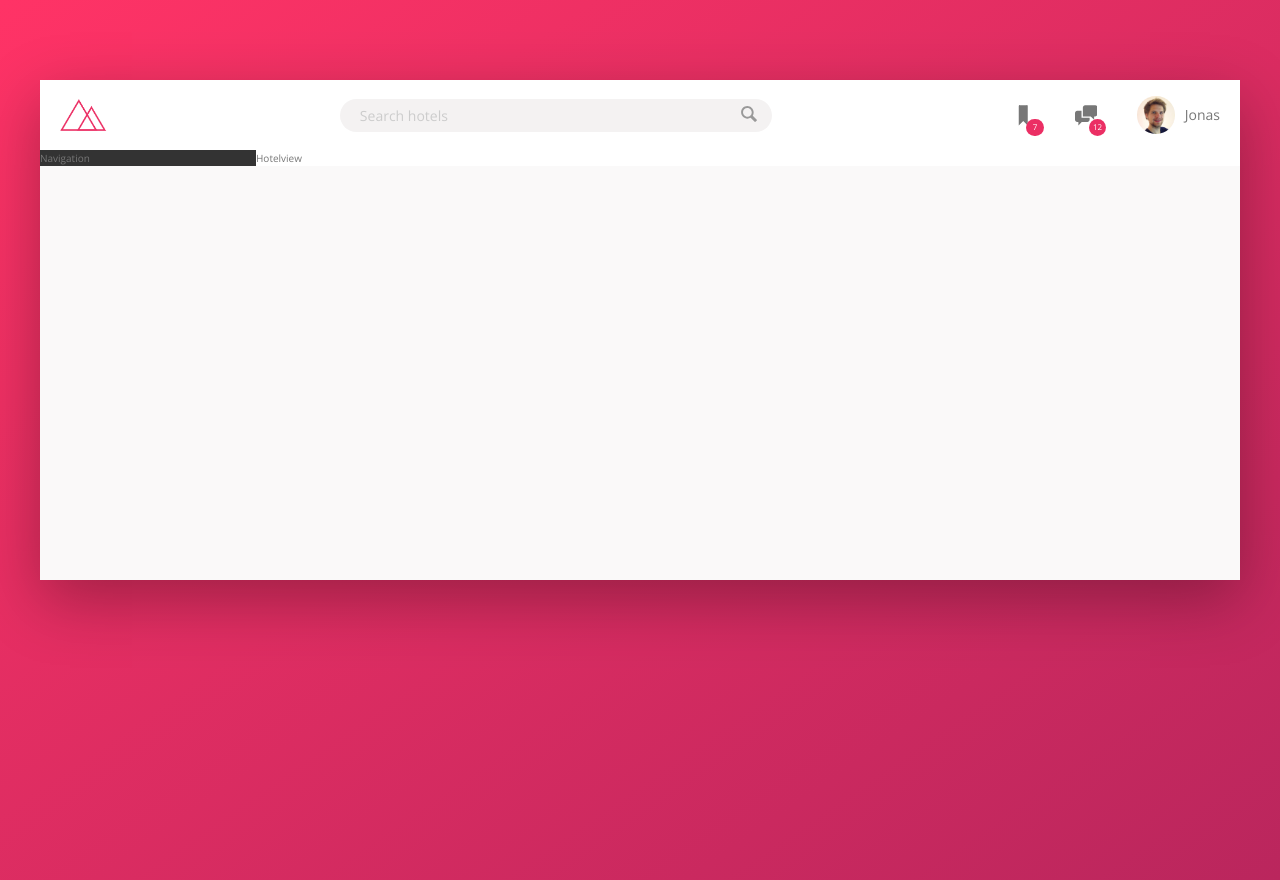
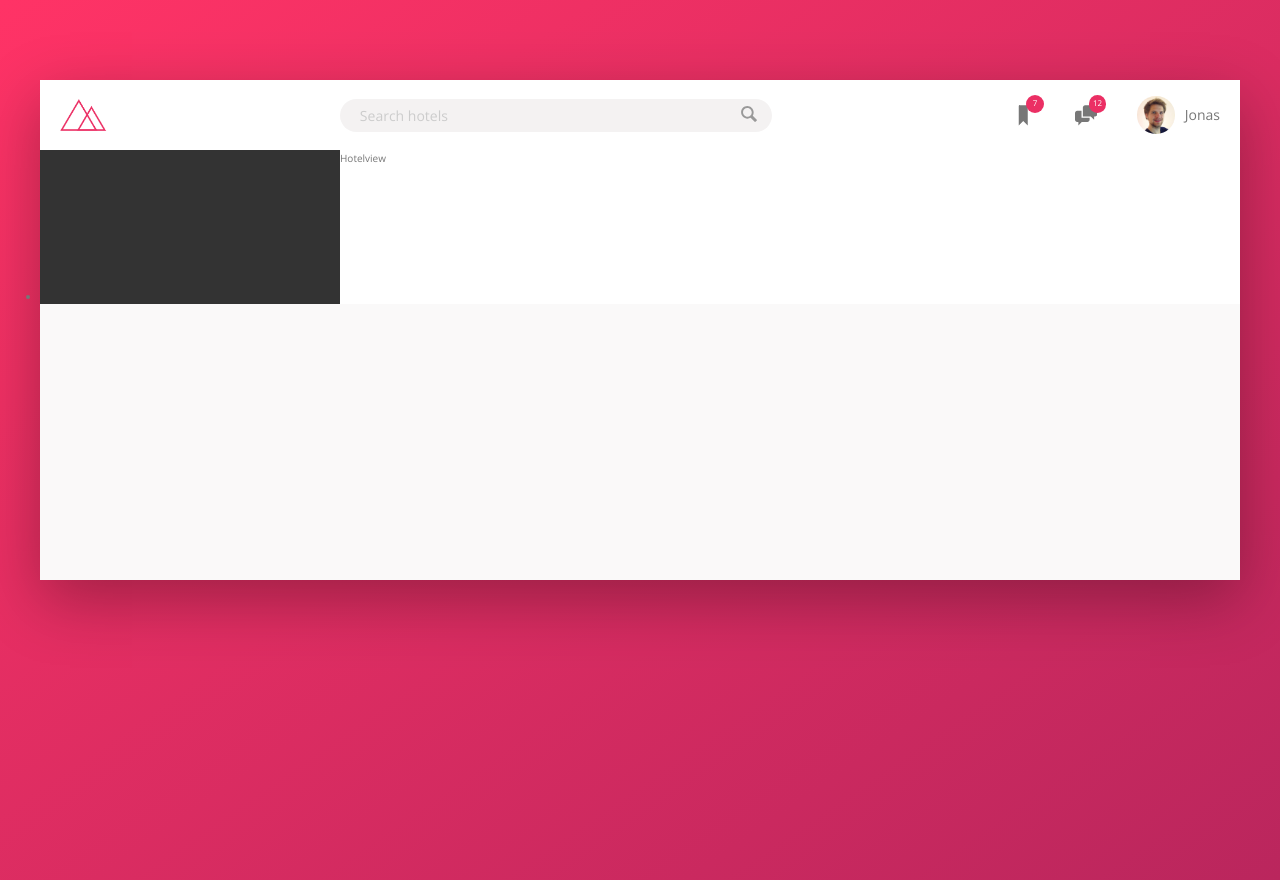
Before and after one commit to jinhanloh2021/Learn-advanced-CSS-SASS, a React (Create React App) app in the folder Trillo/: page / in a window 1280 px wide. Built offline with nearby package versions, Linux system fonts and the light colour scheme.

Commit message:
Changes.

```diff
--- a/Trillo/src/components/content/sidebar/Sidebar.tsx
+++ b/Trillo/src/components/content/sidebar/Sidebar.tsx
@@ -4,5 +4,17 @@ import './sidebar.scss';
 type Props = {};
 
 export default function Sidebar({}: Props) {
-  return <nav className="sidebar">Navigation</nav>;
+  return (
+    <nav className="sidebar">
+      <ul className="side-nav">
+        <li className="side-nav__item">
+          <a href="#" className="side-nav__link">
+            <svg className="side-nav__icon">
+              <use xlinkHref='img/sprite.svg#icon-home'></use>
+            </svg>
+          </a>
+        </li>
+      </ul>
+    </nav>
+  );
 }
--- a/Trillo/src/components/header/headerNav/headerNav.scss
+++ b/Trillo/src/components/header/headerNav/headerNav.scss
@@ -2,6 +2,7 @@
   display: flex;
   align-items: center;
   align-self: stretch;
+  align-items: stretch;
 
   //selects all direct children.
   & > * {
```
